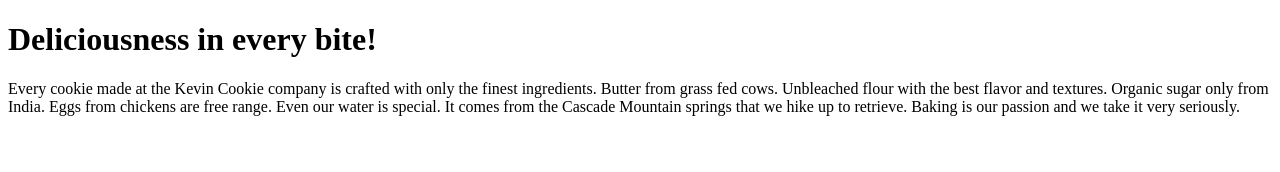
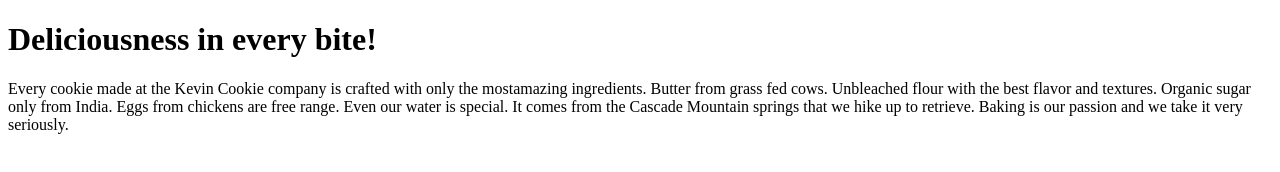
Before and after one commit to Makic10/kscookie.com, a plain HTML site: page index.htm in a window 1280 px wide. Drawn offline with Linux system fonts and the light colour scheme.

Commit message:
update indext text

```diff
--- a/index.htm
+++ b/index.htm
@@ -3,7 +3,7 @@
 <body>
 
 <h1>Deliciousness in every bite!</h1>
-<p>Every cookie made at the Kevin Cookie company is crafted with only the finest ingredients. Butter from grass fed cows. Unbleached flour with the best flavor and textures. Organic sugar only from India. Eggs from chickens are free range. Even our water is special. It comes from the Cascade Mountain springs that we hike up to retrieve. Baking is our passion and we take it very seriously.</p>
+<p>Every cookie made at the Kevin Cookie company is crafted with only the mostamazing ingredients. Butter from grass fed cows. Unbleached flour with the best flavor and textures. Organic sugar only from India. Eggs from chickens are free range. Even our water is special. It comes from the Cascade Mountain springs that we hike up to retrieve. Baking is our passion and we take it very seriously.</p>
 
 </body>
 </html>
```
